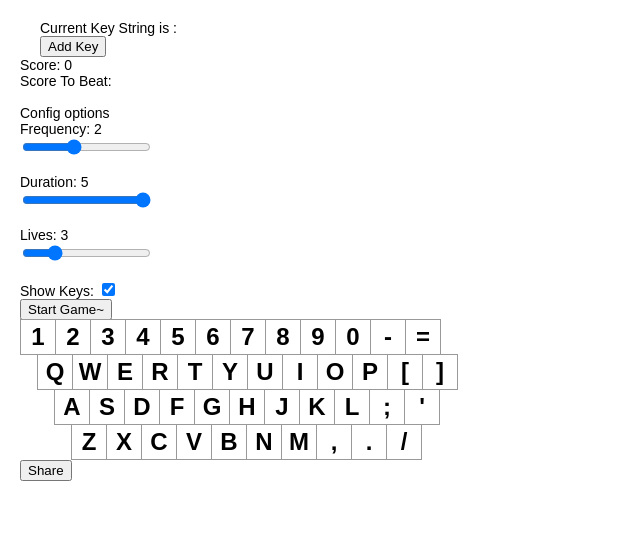
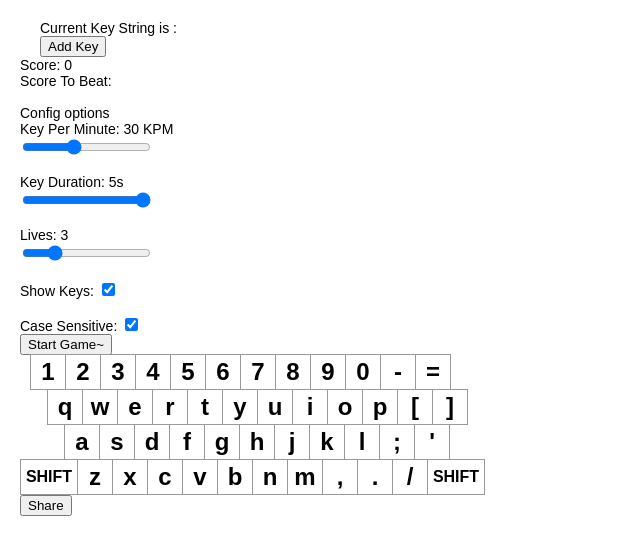
Before and after one commit to ooblies/third-typing-game, a React (Create React App) app in the folder typing-game/: page / in a window 1280 px wide. Shown: the top 554 px of the page, without its empty margins (0-640 px from the left). Built offline with nearby package versions, Linux system fonts and the light colour scheme.

Commit message:
Added Case Sensitive Config

```diff
--- a/typing-game/src/Game.css
+++ b/typing-game/src/Game.css
@@ -13,14 +13,19 @@ body {
     display: table;
   }
 
+.row-1 {
+  margin-left: 10px;
+}
 .row-2 {
-    margin-left:17px;
+    margin-left:27px;
 }
 .row-3 {
-    margin-left:34px;
+    margin-left:44px;
 }
-.row-4 {
-    margin-left:51px;
+
+.shift {
+  width:56px !important;
+  font-size: 16px !important;
 }
 
 
@@ -63,6 +68,10 @@ body {
     background-color: lawngreen;
   }
 
+  .shifted {
+    background-color: aquamarine;
+  }
+
   .errorKey {
     background-color: red !important;
   }
--- a/typing-game/src/Game.js
+++ b/typing-game/src/Game.js
@@ -5,7 +5,7 @@ var queryString = require('querystring');
 class Key extends React.Component {
     render() {
         return (
-            <div className={"key " + (this.props.highlighted ? 'activeKey' : '') + (this.props.error ? 'errorKey' : '')} >
+            <div className={"key " + (this.props.highlighted ? 'activeKey' : ' ') + (this.props.error ? 'errorKey' : ' ') + (this.props.value === "SHIFT" ? 'shift':' ') + (this.props.highlightShift ? "shifted" : ' ')} >
                 {this.props.showKeys ? this.props.value : ""}
             </div>
         );
@@ -13,9 +13,32 @@ class Key extends React.Component {
 }
 
 class Keyboard extends React.Component {
-    renderKey(i) {
+    renderKey(key,shift) {
+        var display = key;
+        if (!this.props.caseSensitive && "ABCDEFGHIJKLMNOPQRSTUVWXYZ".includes(key.toUpperCase())) {
+            display = shift;
+        }
+        if (this.props.caseSensitive && this.props.shift) {
+            display = shift;
+        }
+
+        var high = this.props.activeString.includes(display);
+
+        var shifted = false;
+        if (this.props.caseSensitive) {
+            if (this.props.shift && "abcdefghijklmnopqrstuvwxyz1234567890-=[];',./".includes(key) && this.props.activeString.includes(key) ) {
+                shifted = true;
+                display = key;
+            }
+            if (!this.props.shift && 'ABCDEFGHIJKLMNOPQRSTUVWXYZ!@#$%^&*()_+{}:"<>?'.includes(shift) && this.props.activeString.includes(shift)) {
+                shifted = true;
+                display = shift;
+            }
+        }
+
+
         return (
-            <Key value={i} highlighted={this.props.activeString.includes(i)} showKeys={this.props.showKeys} error={this.props.errorKeys.includes(i)}></Key>
+            <Key value={display} shiftKey={shift} highlighted={high} showKeys={this.props.showKeys} error={this.props.errorKeys.includes(display)} highlightShift={shifted}></Key>
         )
     }
 
@@ -23,20 +46,22 @@ class Keyboard extends React.Component {
         return (
             <div className="keyboard">
                 <div className="row-1">
-                    {this.renderKey('1')}{this.renderKey('2')}{this.renderKey('3')}{this.renderKey('4')}{this.renderKey('5')}{this.renderKey('6')}{this.renderKey('7')}{this.renderKey('8')}{this.renderKey('9')}
-                    {this.renderKey('0')}{this.renderKey('-')}{this.renderKey('=')}
+                    {this.renderKey('1','!')}{this.renderKey('2','@')}{this.renderKey('3','#')}{this.renderKey('4','$')}{this.renderKey('5','%')}{this.renderKey('6','^')}{this.renderKey('7','&')}{this.renderKey('8','*')}{this.renderKey('9','(')}
+                    {this.renderKey('0',')')}{this.renderKey('-','_')}{this.renderKey('=','+')}
                 </div>
                 <div className="row-2">
-                    {this.renderKey('Q')}{this.renderKey('W')}{this.renderKey('E')}{this.renderKey('R')}{this.renderKey('T')}{this.renderKey('Y')}{this.renderKey('U')}{this.renderKey('I')}{this.renderKey('O')}{this.renderKey('P')}
-                    {this.renderKey('[')}{this.renderKey(']')}
+                    {this.renderKey('q','Q')}{this.renderKey('w','W')}{this.renderKey('e','E')}{this.renderKey('r','R')}{this.renderKey('t','T')}{this.renderKey('y','Y')}{this.renderKey('u','U')}{this.renderKey('i','I')}{this.renderKey('o','O')}{this.renderKey('p','P')}
+                    {this.renderKey('[','{')}{this.renderKey(']','}')}
                 </div>
                 <div className="row-3">
-                    {this.renderKey('A')}{this.renderKey('S')}{this.renderKey('D')}{this.renderKey('F')}{this.renderKey('G')}{this.renderKey('H')}{this.renderKey('J')}{this.renderKey('K')}{this.renderKey('L')}
-                    {this.renderKey(';')}{this.renderKey("'")}
+                    {this.renderKey('a','A')}{this.renderKey('s','S')}{this.renderKey('d','D')}{this.renderKey('f','F')}{this.renderKey('g','G')}{this.renderKey('h','H')}{this.renderKey('j','J')}{this.renderKey('k','K')}{this.renderKey('l','L')}
+                    {this.renderKey(';',':')}{this.renderKey("'",'"')}
                 </div>
                 <div className="row-4">
-                    {this.renderKey('Z')}{this.renderKey('X')}{this.renderKey('C')}{this.renderKey('V')}{this.renderKey('B')}{this.renderKey('N')}{this.renderKey('M')}
-                    {this.renderKey(',')}{this.renderKey('.')}{this.renderKey('/')}
+                    {this.renderKey('SHIFT','SHIFT')}
+                    {this.renderKey('z','Z')}{this.renderKey('x','X')}{this.renderKey('c','C')}{this.renderKey('v','V')}{this.renderKey('b','B')}{this.renderKey('n','N')}{this.renderKey('m','M')}
+                    {this.renderKey(',','<')}{this.renderKey('.','>')}{this.renderKey('/','?')}
+                    {this.renderKey('SHIFT','SHIFT')}
                 </div>
             </div>
         );
@@ -96,19 +121,31 @@ class Config extends React.Component {
 
         this.updateConfig();
     }
+    updateCaseSensitive(e) {
+        var config  = this.state.config;
+        config.caseSensitive = !this.state.config.caseSensitive;
+
+        this.setState({
+            config: config,
+        });
+
+        this.updateConfig();
+    }
 
     render() {
 
         return (
             <div>
                 <div>Config options</div>
-                <label>Frequency: {this.props.config.frequency}</label><br/><input type="range" min="0.1" max="5" step="0.1" value={this.state.config.frequency} onChange={(e) => {this.updateFrequency(e)}}></input>
+                <label>Key Per Minute: {60 / this.props.config.frequency} KPM</label><br/><input type="range" min="0.1" max="5" step="0.1" value={this.state.config.frequency} onChange={(e) => {this.updateFrequency(e)}}></input>
                 <br/><br/>
-                <label>Duration: {this.props.config.duration}</label><br/><input type="range" min="0.1" max="5" step="0.1" value={this.state.config.duration} onChange={(e) => {this.updateDuration(e)}}></input>
+                <label>Key Duration: {this.props.config.duration}s</label><br/><input type="range" min="0.1" max="5" step="0.1" value={this.state.config.duration} onChange={(e) => {this.updateDuration(e)}}></input>
                 <br/><br/>
                 <label>Lives: {this.props.config.lives}</label><br/><input type="range" min="1" max="10" step="1" value={this.state.config.lives} onChange={(e) => {this.updateLives(e)}}></input>
                 <br/><br/>
                 <label>Show Keys:</label> <input type="checkbox" checked={this.state.config.showKeys} onChange={(e) => {this.updateShowKeys(e)}}></input>
+                <br/><br/>
+                <label>Case Sensitive:</label> <input type="checkbox" checked={this.state.config.caseSensitive} onChange={(e) => {this.updateCaseSensitive(e)}}></input>
             </div>
         );
     }
@@ -124,11 +161,13 @@ class Game extends React.Component {
             activeKeys: Array(0),
             errorKeys: Array(0),
             isStarted: false,
+            shift: false,
             config: {
                 lives: 3,
                 frequency: 2,
                 duration: 5,
                 showKeys: true,
+                caseSensitive: true,
             },
         };
 
@@ -213,8 +252,19 @@ class Game extends React.Component {
         console.log("Key Added - " + nextKey.key + " - Active - " + this.getActiveString());
     }
 
-    getNewKey(oldKey) {
-        let k = Math.random().toString(36).slice(2,3).toUpperCase();
+    getNewKey() {
+        var insensitive = "ABCDEFGHIJKLMNOPQRSTUVWXYZ1234567890-=[];',./";
+        var sensitive = 'abcdefghijklmnopqrstuvwxyz!@#$%^&*()_+{}:"<>?';
+
+        var caseSensitive = this.state.config.caseSensitive;
+
+        if (caseSensitive) {
+            var rand = Math.floor(Math.random() * (insensitive.length + sensitive.length + 1));
+            var k = (insensitive + sensitive).substr(rand,1);
+        } else {
+            var rand = Math.floor(Math.random() * (insensitive.length + 1));
+            var k = (insensitive).substr(rand,1);
+        }
 
         return k;
     }
@@ -231,11 +281,13 @@ class Game extends React.Component {
 
     componentWillMount() {
         document.addEventListener("keydown", this.onKeyPressed.bind(this));
+        document.addEventListener('keyup', this.onKeyUp.bind(this));
         this.intervalHandle = setInterval(this.tick.bind(this),100);
     }
 
     componentWillUnmount() {
         document.removeEventListener("keydown", this.onKeyPressed.bind(this));
+        document.removeEventListener('keyup', this.onKeyUp.bind(this));
         clearInterval(this.interval);
     }
 
@@ -268,10 +320,28 @@ class Game extends React.Component {
         });
     }
 
+    onKeyUp (e) {
+        if (e) {
+            if (e.key === 'Shift') {
+                this.setState({
+                    shift: false,
+                })
+            }
+        }
+    }
     onKeyPressed(e) {
+
+        if (e) {
+            if (e.key === 'Shift') {
+                this.setState({
+                    shift: true,
+                })
+                return;
+            }
+        }
         if (this.state.isStarted) {
             if (e) {
-                var k = e.key.toUpperCase();
+                var k = e.key;
                 if (this.getActiveString().includes(k))
                 {
                     this.removeKey(k)
@@ -354,7 +424,7 @@ class Game extends React.Component {
                 <div className="game" onKeyDown={this.onKeyPressed()} tabIndex="0">
                     <br/>
                     <div>
-                        <Keyboard errorKeys={this.state.errorKeys} activeKeys={this.state.activeKeys} activeString={this.getActiveString()} showKeys={this.state.config.showKeys} />
+                        <Keyboard errorKeys={this.state.errorKeys} activeKeys={this.state.activeKeys} activeString={this.getActiveString()} showKeys={this.state.config.showKeys} shift={this.state.shift} caseSensitive={this.state.config.caseSensitive}/>
                     </div>
                 </div>
 
```
